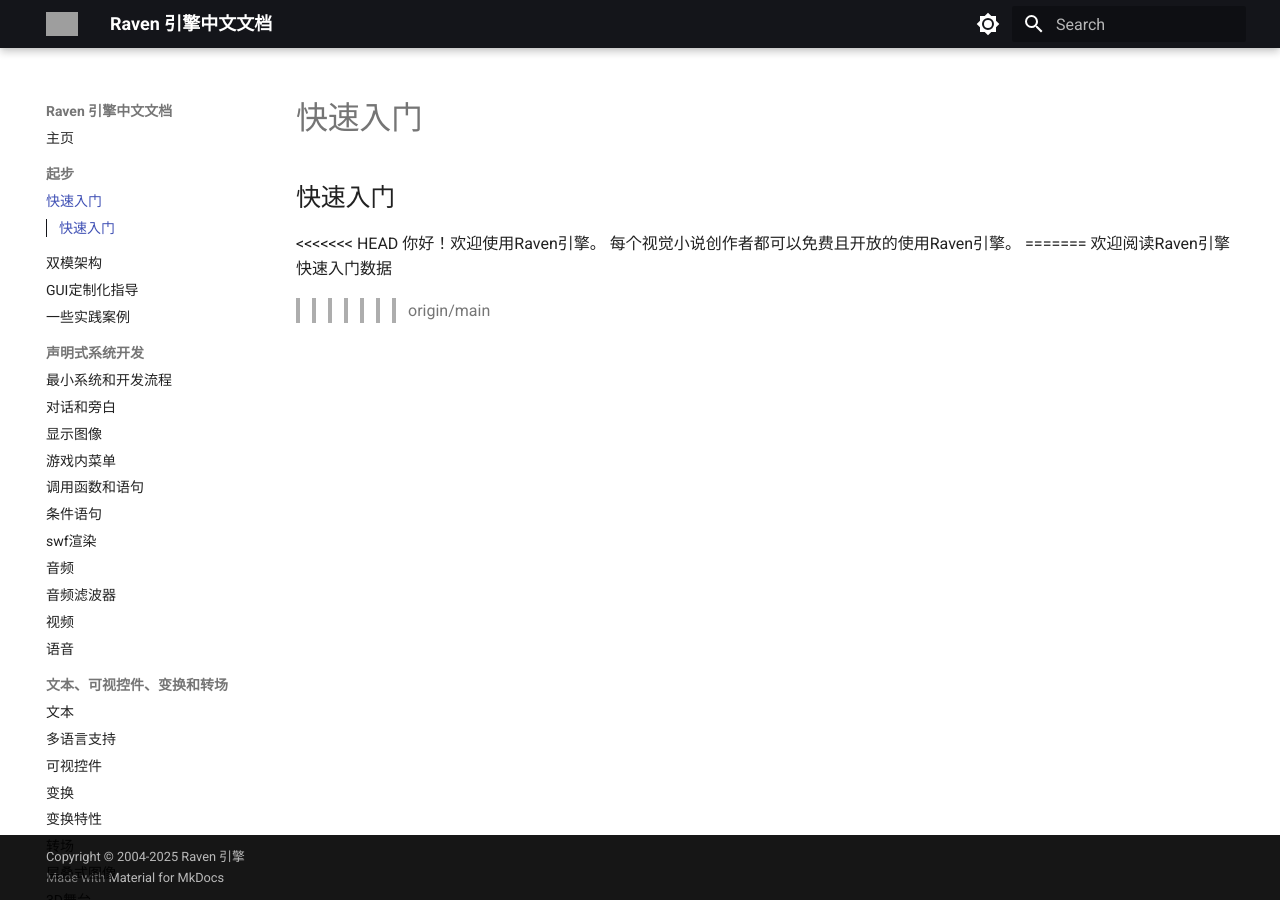
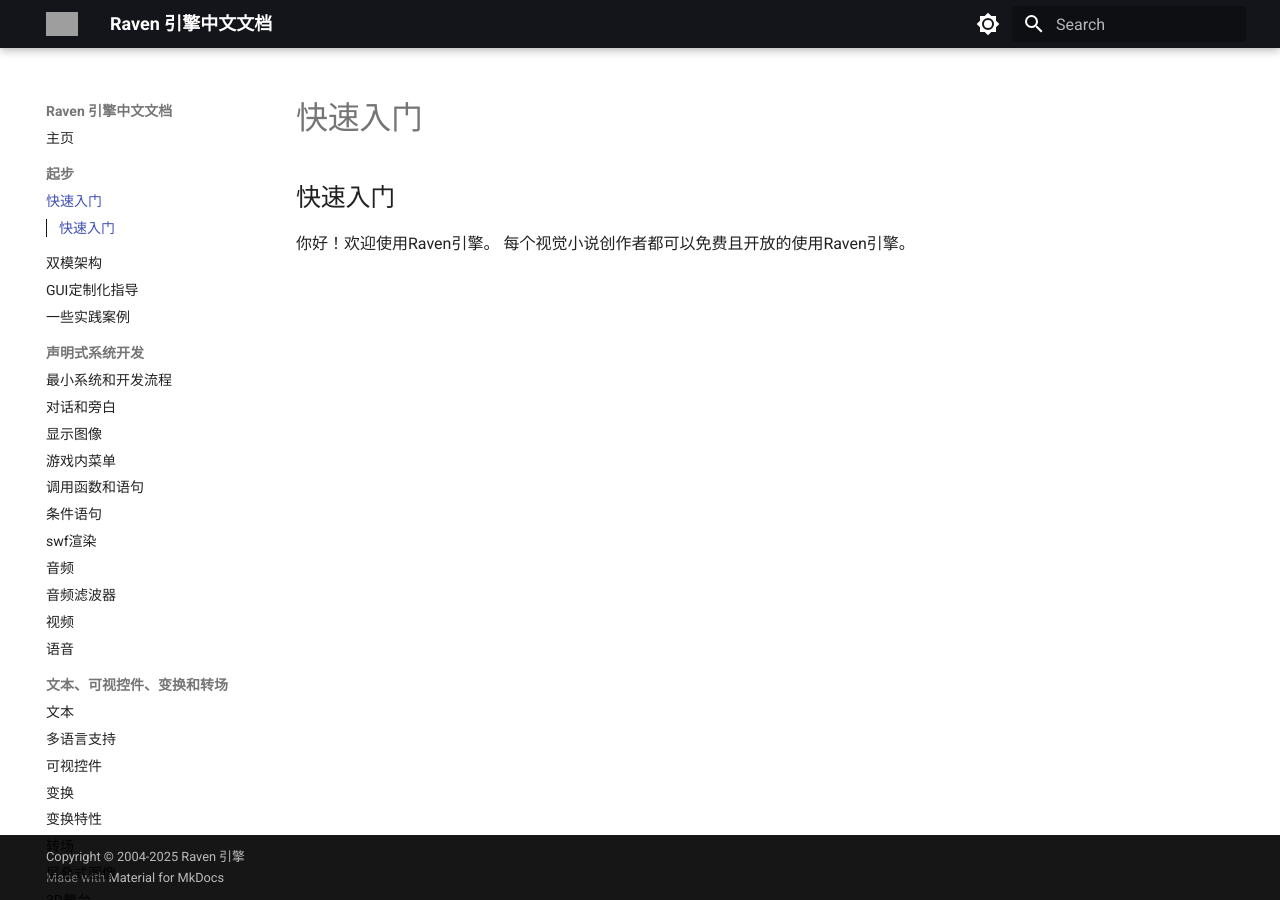
Before and after one commit to E72UJ/doc.raven.rs, an MkDocs documentation site: the page built from docs/quickstart.md, in a window 1280 px wide. Built offline with MkDocs 1.6.1 and Material for MkDocs 9.7.7, drawn with Linux system fonts in a browser that asks for light colours; grey boxes are pictures that could not be loaded.

```diff
--- a/docs/quickstart.md
+++ b/docs/quickstart.md
@@ -1,6 +1,2 @@
 ## 快速入门
-<<<<<<< HEAD
 你好！欢迎使用Raven引擎。 每个视觉小说创作者都可以免费且开放的使用Raven引擎。
-=======
-欢迎阅读Raven引擎快速入门数据
->>>>>>> origin/main
```
